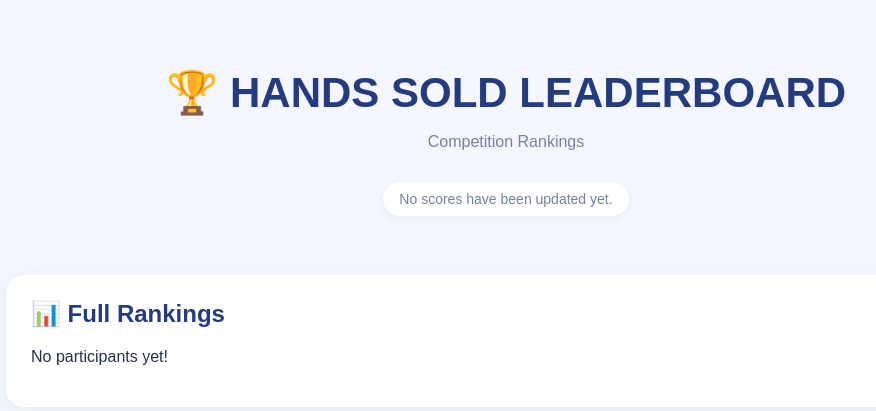
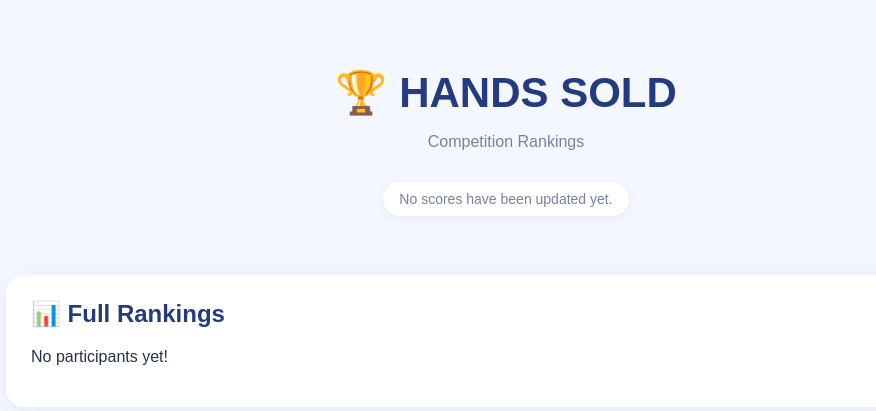
Before and after one commit to Dan5225/McDonaldsWorkLeaderboard, a Django app: page /leaderboard/ in a window 1280 px wide. Shown: the top 411 px of the page, without its empty margins (134-1010 px from the left). Run offline with Django 5.2, Linux system fonts and the light colour scheme; data that the repository does not hold is empty.

Commit message:
changed hands sold

```diff
--- a/maccaswork/leaderboardapp/templates/leaderboardapp/leaderboard.html
+++ b/maccaswork/leaderboardapp/templates/leaderboardapp/leaderboard.html
@@ -216,7 +216,7 @@
 <div class="container">
 
 <div class="header">
-    <h1>🏆 HANDS SOLD LEADERBOARD</h1>
+    <h1>🏆 HANDS SOLD </h1>
     <p>Competition Rankings</p>
 
     {% if last_updated %}
@@ -275,7 +275,7 @@
             </div>
 
             <div class="points">
-                {{ person.tehs }} HANDS
+                {{ person.tehs }}
             </div>
 
         </div>
```
